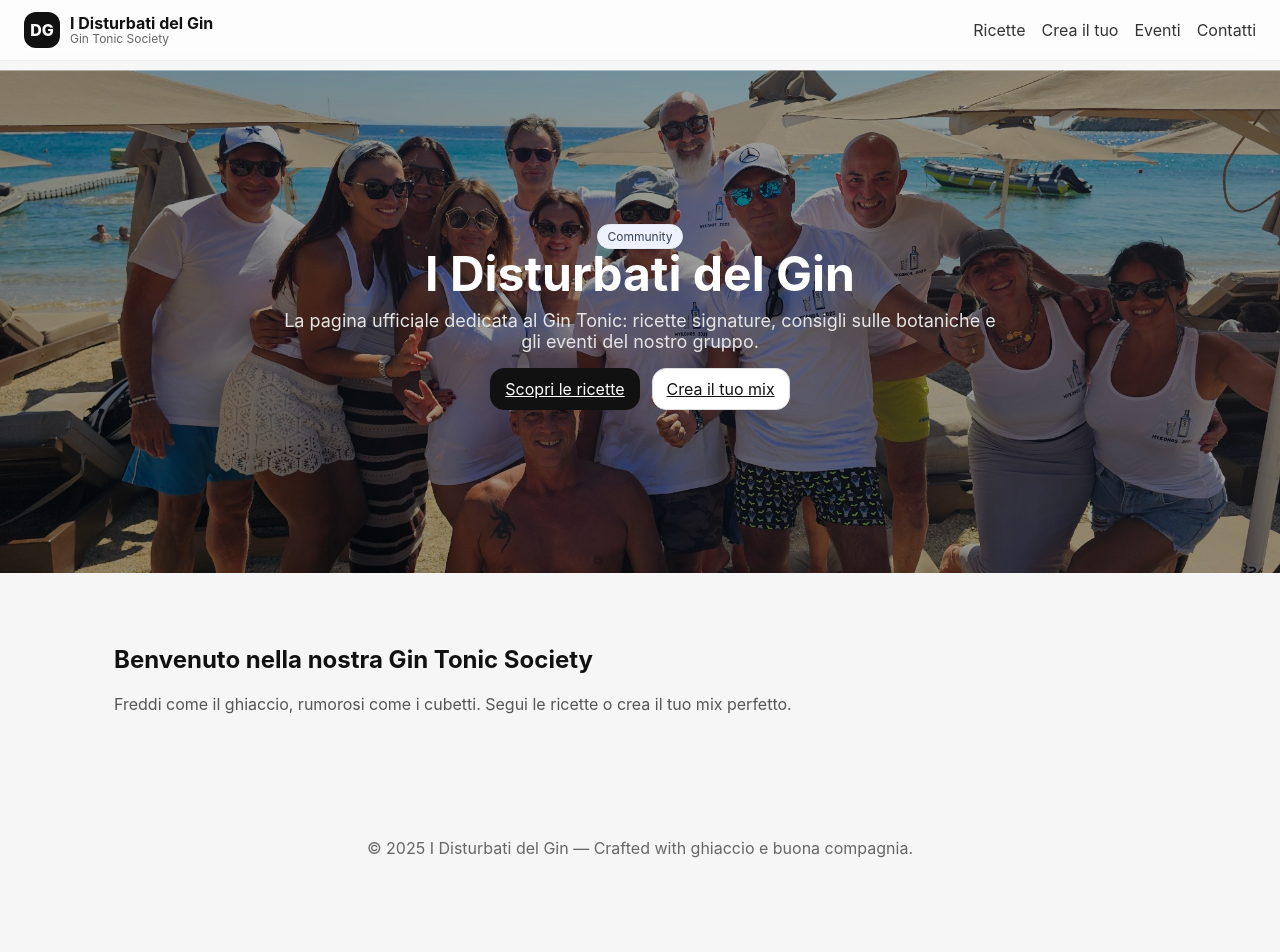
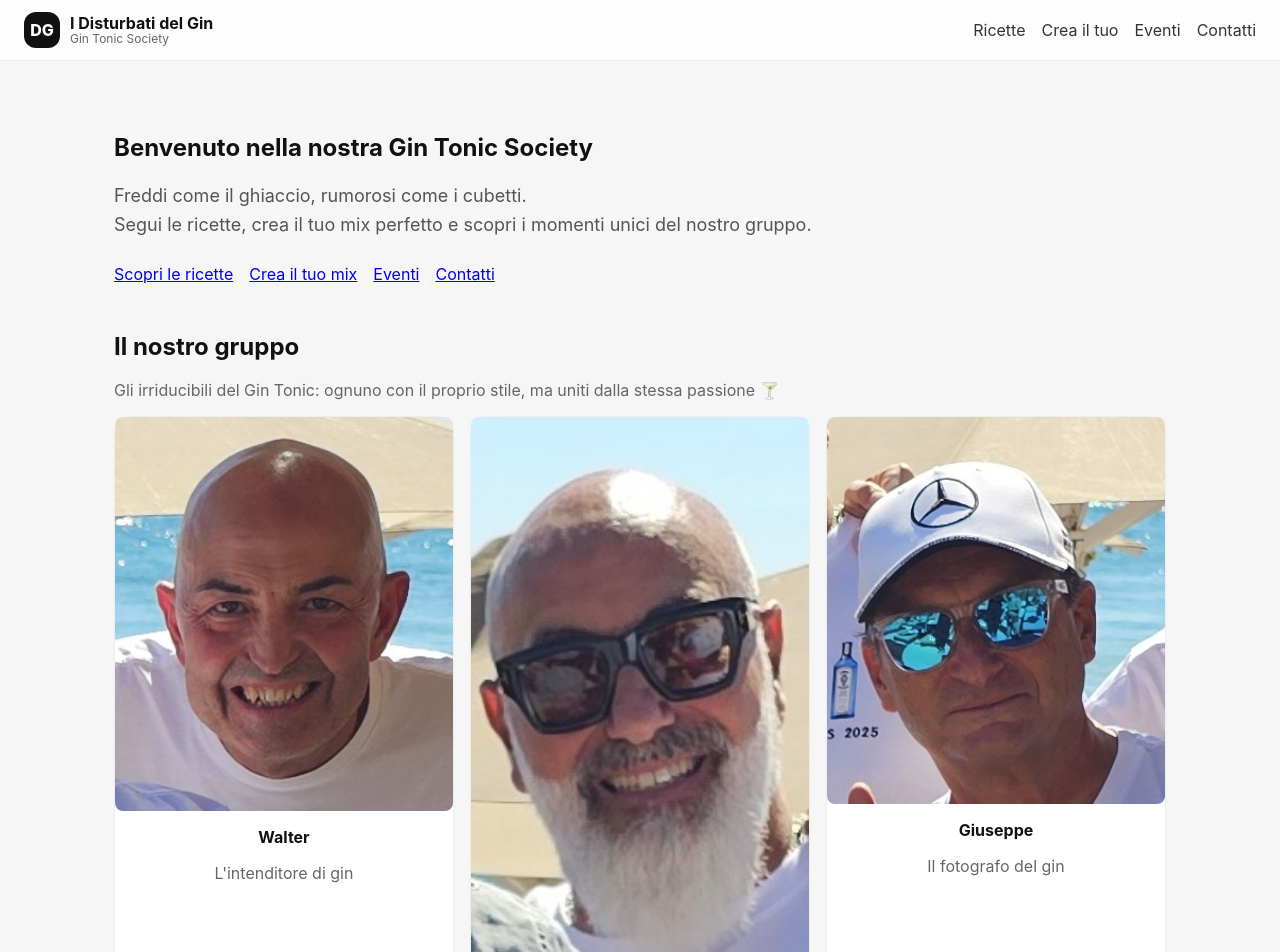
Before and after one commit to Giuss64/disturbati-del-gin, a React (Vite) app: page / in a window 1280 px wide. Shown: the top 952 px of the page. Before the commit the page ends 894 px from the top, so only its background shows below. Built offline with nearby package versions, Linux system fonts and the light colour scheme.

Commit message:
Enhance Home component with welcome message and links
Refactor Home component to include a welcome section and navigation buttons.

```diff
--- a/src/pages/Home.jsx
+++ b/src/pages/Home.jsx
@@ -1,38 +1,58 @@
 import React from 'react'
-import { motion, useScroll, useTransform } from 'framer-motion'
-import { Link } from 'react-router-dom'       // ⬅️ aggiunto
-import groupImg from '../assets/group.jpg'
+import { Link } from 'react-router-dom'
 
-export default function Home(){
-  const ref = React.useRef(null)
-  const { scrollYProgress } = useScroll({ target: ref, offset: ['start end','end start'] })
-  const y = useTransform(scrollYProgress, [0,1], ['-10%','10%'])
+export default function Home() {
+  return (
+    <section className="section">
+      <div className="container">
+        {/* Testo di Benvenuto */}
+        <h1 style={{marginTop: 0}}>Benvenuto nella nostra Gin Tonic Society</h1>
+        <p style={{color:'#555', fontSize:'18px', lineHeight:'1.6'}}>
+          Freddi come il ghiaccio, rumorosi come i cubetti. <br/>
+          Segui le ricette, crea il tuo mix perfetto e scopri i momenti unici del nostro gruppo.
+        </p>
 
-  return (
-    <div>
-      <section className="hero" ref={ref}>
-        <motion.div style={{ position:'absolute', inset:0, y }} initial={{opacity:0, scale:1.05}} animate={{opacity:1, scale:1}} transition={{duration:1}}>
-          <img src={groupImg} alt="Gruppo I Disturbati del Gin" style={{width:'100%',height:'100%',objectFit:'cover'}}/>
-          <div className="overlay" />
-        </motion.div>
-        <motion.div className="content" initial={{opacity:0,y:30}} animate={{opacity:1,y:0}} transition={{duration:1, delay:.3}}>
-          <span className="badge">Community</span>
-          <h1>I Disturbati del Gin</h1>
-          <p>La pagina ufficiale dedicata al Gin Tonic: ricette signature, consigli sulle botaniche e gli eventi del nostro gruppo.</p>
-          <div style={{marginTop:16, display:'flex',gap:12,justifyContent:'center'}}>
-            {/* ⬇️ LINK SPA: niente ricarica, niente 404 */}
-            <Link to="/ricette" className="btn">Scopri le ricette</Link>
-            <Link to="/builder" className="btn secondary">Crea il tuo mix</Link>
+        {/* Pulsanti di navigazione */}
+        <div style={{marginTop: 24, display:'flex', gap:16, flexWrap:'wrap'}}>
+          <Link to="/ricette" className="button primary">Scopri le ricette</Link>
+          <Link to="/builder" className="button secondary">Crea il tuo mix</Link>
+          <Link to="/eventi" className="button secondary">Eventi</Link>
+          <Link to="/contatti" className="button secondary">Contatti</Link>
+        </div>
+
+        {/* Sezione Il nostro gruppo */}
+        <section className="friends-section" style={{marginTop: 48}}>
+          <h2>Il nostro gruppo</h2>
+          <p style={{color:'#666', marginBottom: 16}}>
+            Gli irriducibili del Gin Tonic: ognuno con il proprio stile, ma uniti dalla stessa passione 🍸
+          </p>
+
+          <div className="grid grid-3" style={{marginTop: 16}}>
+            {[
+              {name: 'Walter', role: "L'intenditore di gin", img: '/walter.jpg'},
+              {name: 'Francesco', role: 'Il preparatore di gin', img: '/francesco.jpg'},
+              {name: 'Giuseppe', role: 'Il fotografo del gin', img: '/giuseppe.jpg'},
+              {name: 'Mimmo', role: 'Il degustatore', img: '/mimmo.jpg'},
+              {name: 'Marco', role: 'Il regista', img: '/marco.jpg'},
+              {name: 'Rosa', role: 'Le ammazza gin', img: '/rosa.jpg'},
+              {name: 'Virginia', role: 'Le ammazza gin', img: '/virginia.jpg'},
+              {name: 'Francesca', role: 'La orange gin', img: '/francesca.jpg'},
+              {name: 'Lory', role: 'La sua adepta', img: '/lory.jpg'},
+              {name: 'Mena', role: 'La new entry', img: '/mena.jpg'},
+            ].map(friend => (
+              <div key={friend.name} className="card" style={{textAlign:'center'}}>
+                <img
+                  src={friend.img}
+                  alt={friend.name}
+                  style={{width: '100%', borderRadius: '8px', marginBottom: '8px'}}
+                />
+                <h4 style={{margin: '4px 0'}}>{friend.name}</h4>
+                <p style={{color: '#666'}}>{friend.role}</p>
+              </div>
+            ))}
           </div>
-        </motion.div>
-      </section>
-
-      <section className="section">
-        <div className="container">
-          <h2 style={{marginTop:0}}>Benvenuto nella nostra Gin Tonic Society</h2>
-          <p style={{color:'#555'}}>Freddi come il ghiaccio, rumorosi come i cubetti. Segui le ricette o crea il tuo mix perfetto.</p>
-        </div>
-      </section>
-    </div>
+        </section>
+      </div>
+    </section>
   )
 }
```
